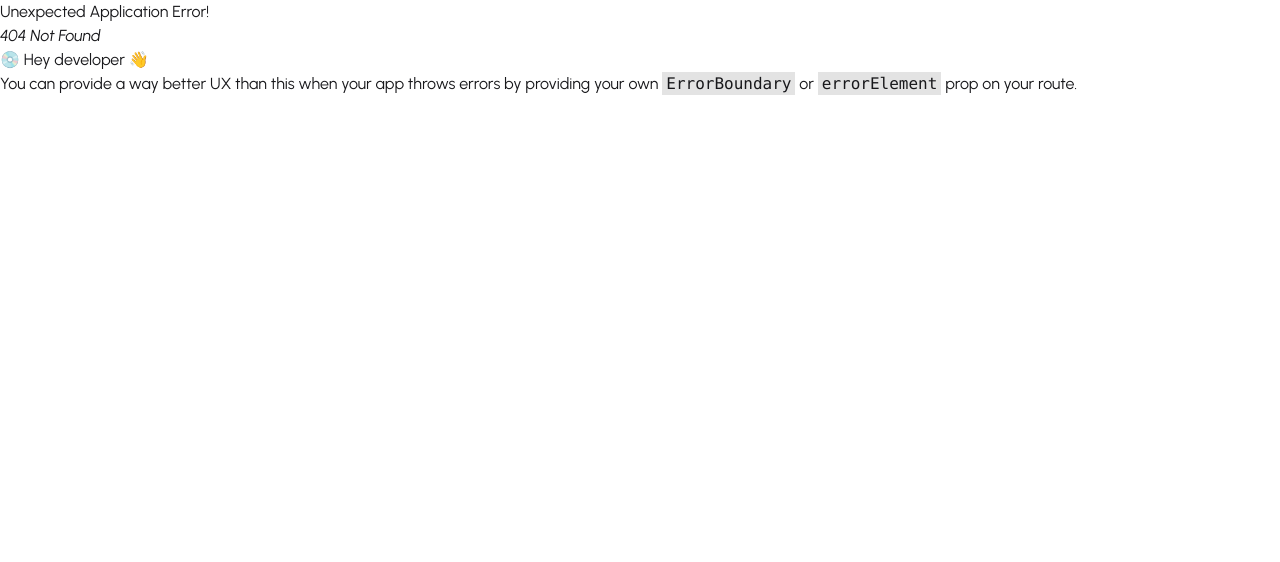
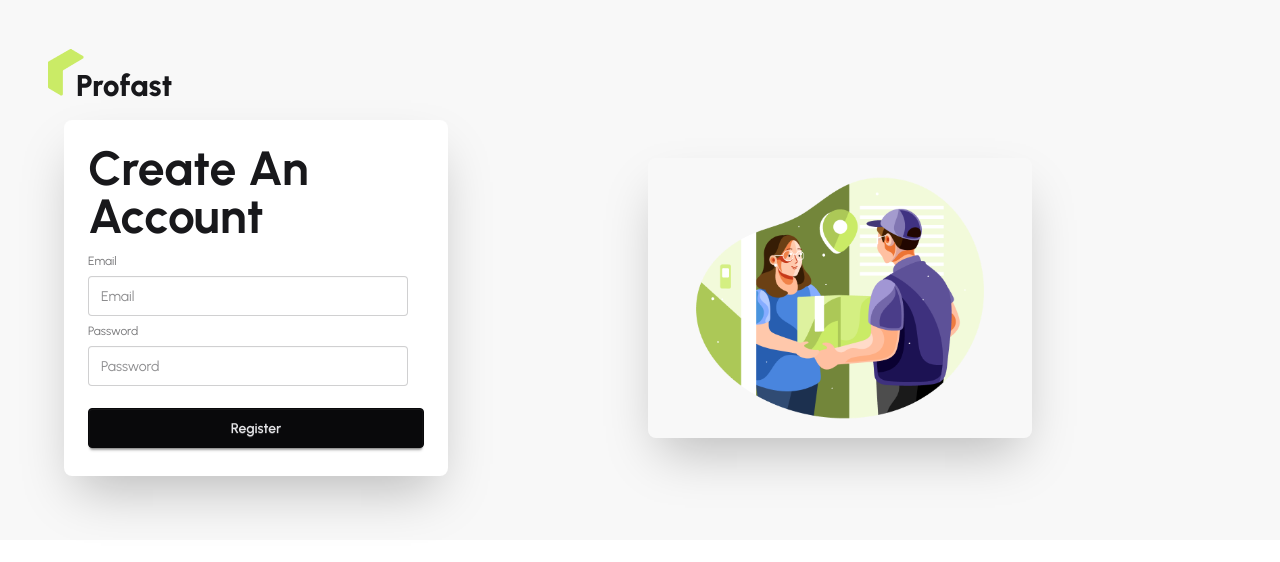
Before and after one commit to shahadot99999/zap-shift-client, a React (Vite) app: page /register in a window 1280 px wide. Before the commit this address had no page. Shown: the top 562 px of the page. Built offline with nearby package versions, Linux system fonts and the light colour scheme.

Commit message:
Register form using react hook form and handle form error

```diff
--- a/src/pages/Authentication/Login/Login.jsx
+++ b/src/pages/Authentication/Login/Login.jsx
@@ -3,7 +3,7 @@
 
 const Login = () => {
 
-    const {register, handleSubmit}=useForm();
+    const {register, handleSubmit, formState:{errors}}=useForm();
 
     const onSubmit = data =>{
         console.log(data);
@@ -24,12 +24,25 @@
                         required: true,
                         minLength: 6})}
                      className="input" placeholder="Password" />
+                     {
+                        errors.password?.type === 'required' && <p
+                        className='text-red-500' >Password is required
+                        </p>
+                     }
+                     {
+                        errors.password?.type === 'minLength' && <p
+                        className='text-red-500'>
+                            Password Must be 6 characters or longer
+                        </p>
+                     }
 
 
                     <div><a className="link link-hover">Forgot password?</a></div>
 
-                    <button className="btn btn-neutral mt-4">Login</button>
+
                 </fieldset>
+
+                <button className="btn btn-neutral mt-4">Login</button>
             </form>
         </div>
     );
--- /dev/null
+++ b/src/pages/Authentication/Register/Register.jsx
@@ -0,0 +1,52 @@
+import React from 'react';
+import { useForm } from 'react-hook-form';
+
+const Register = () => {
+    const {register, handleSubmit, formState: {errors}}= useForm();
+
+    const onSubmit = data =>{
+        console.log(data);
+    }
+
+    return (
+        <div className="card bg-base-100 w-full max-w-sm shrink-0 shadow-2xl">
+            <div className="card-body">
+                <h1 className="text-5xl font-bold">Create An Account</h1>
+                <form onSubmit={handleSubmit(onSubmit)}>
+                    <fieldset className="fieldset">
+                    {/* email field */}
+                    <label className="label">Email</label>
+                    <input type="email"
+                    {...register('email', {required: true})}
+                    className="input" placeholder="Email" />
+                    {
+                        errors.email?.type === 'required' && <p
+                        className='text-red-500'>Email is required
+                        </p>
+                    }
+
+                    {/* password field */}
+                    <label className="label">Password</label>
+                    <input type="password"
+                    {...register('password', {required: true, minLength:6})}
+                    className="input" placeholder="Password" />
+                     {
+                        errors.password?.type === 'required' && <p
+                        className='text-red-500'>Password is required
+                        </p>
+                    }
+                   {
+                        errors.password?.type === 'minLength' && <p
+                        className='text-red-500'>Password must be 6 characters or longer.
+                        </p>
+                    }
+                    <button className="btn btn-neutral mt-4">Register</button>
+                </fieldset>
+                </form>
+            </div>
+
+        </div>
+    );
+};
+
+export default Register;
--- a/src/router/router.jsx
+++ b/src/router/router.jsx
@@ -4,6 +4,7 @@
 import Home from "../pages/Home/Home/Home";
 import AuthLayout from "../layouts/AuthLayout";
 import Login from "../pages/Authentication/Login/Login";
+import Register from "../pages/Authentication/Register/Register";
 
 export const router = createBrowserRouter([
   {
@@ -23,6 +24,10 @@
       {
         path: 'login',
         Component: Login
+      },
+      {
+        path: 'register',
+        Component: Register
       }
     ]
   }
```
